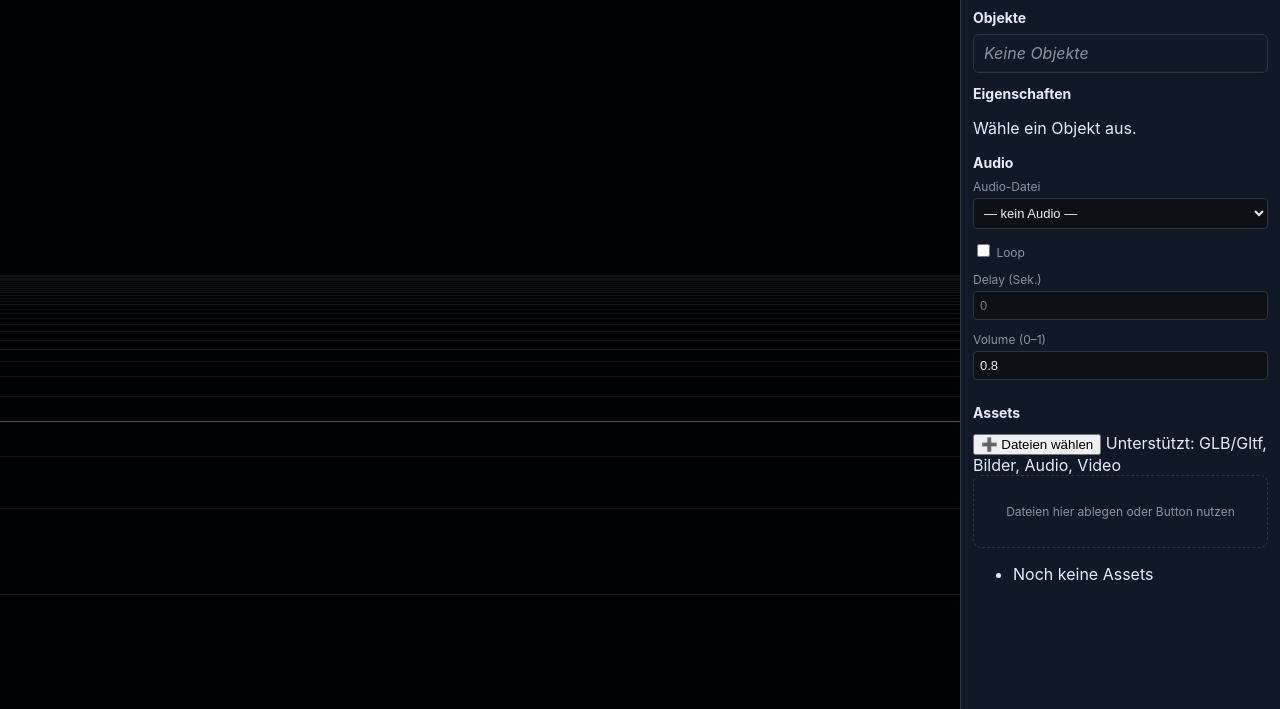
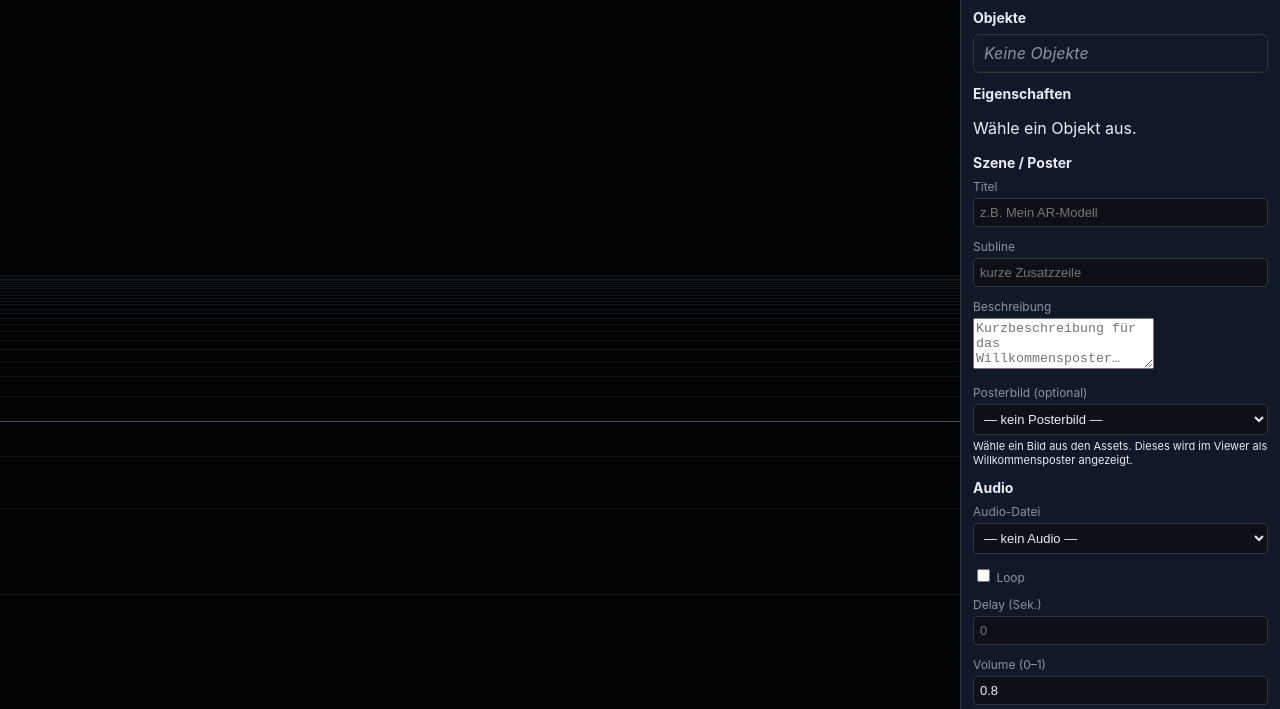
Before and after one commit to KrischiHH/area-editor-v2, a plain HTML site: page index.html in a window 1280 px wide. Shown: the part 91-800 px from the top of the page. Drawn offline with nearby package versions, Linux system fonts and the light colour scheme; animation ran at ten frames a second.

Commit message:
Update index.html

```diff
--- a/index.html
+++ b/index.html
@@ -95,6 +95,36 @@
         <p id="prop-empty" class="empty-state">Wähle ein Objekt aus.</p>
       </section>
 
+      <!-- NEU: Meta-/Poster-Panel -->
+      <section id="meta-panel">
+        <h2>Szene / Poster</h2>
+
+        <div class="prop-group">
+          <label for="inp-meta-title">Titel</label>
+          <input type="text" id="inp-meta-title" placeholder="z.B. Mein AR-Modell">
+        </div>
+
+        <div class="prop-group">
+          <label for="inp-meta-subtitle">Subline</label>
+          <input type="text" id="inp-meta-subtitle" placeholder="kurze Zusatzzeile">
+        </div>
+
+        <div class="prop-group">
+          <label for="inp-meta-body">Beschreibung</label>
+          <textarea id="inp-meta-body" rows="3" placeholder="Kurzbeschreibung für das Willkommensposter…"></textarea>
+        </div>
+
+        <div class="prop-group">
+          <label for="sel-poster-image">Posterbild (optional)</label>
+          <select id="sel-poster-image">
+            <option value="">— kein Posterbild —</option>
+          </select>
+          <p class="hint" style="margin-top:4px;font-size:11px;">
+            Wähle ein Bild aus den Assets. Dieses wird im Viewer als Willkommensposter angezeigt.
+          </p>
+        </div>
+      </section>
+
       <section id="audio-panel">
         <h2>Audio</h2>
         <div class="prop-group">
```
